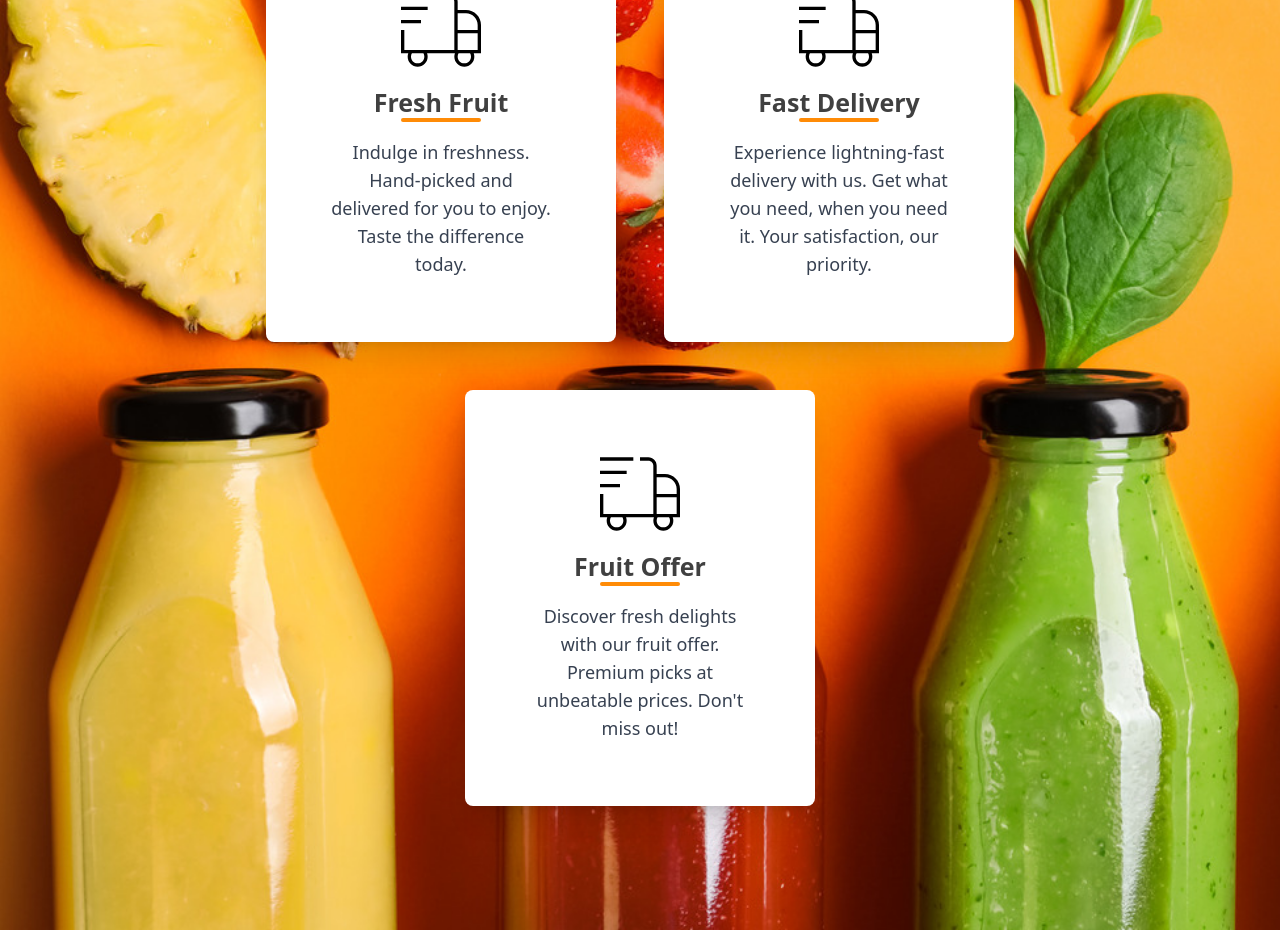
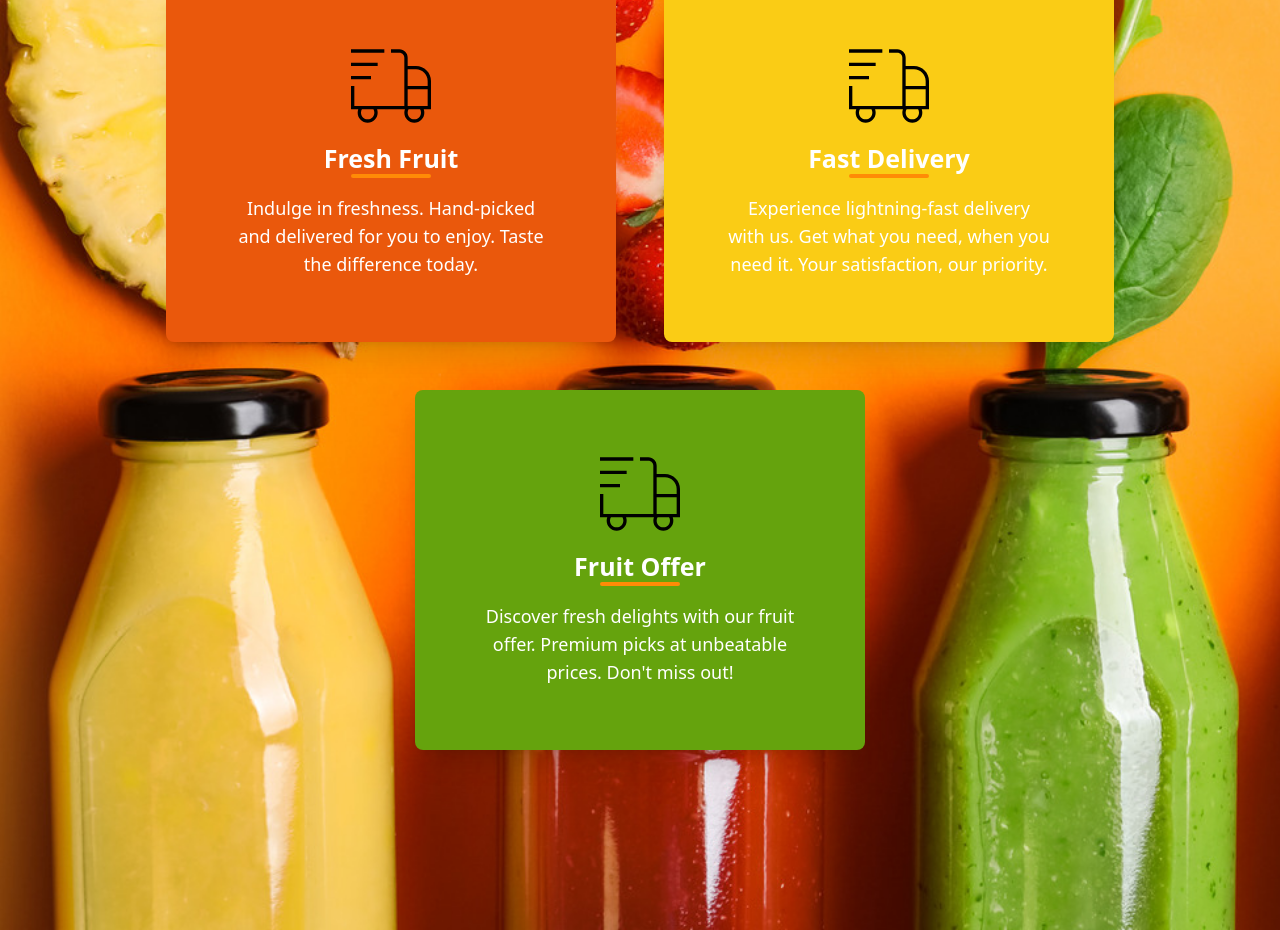
Before and after one commit to stgoshitha/GR-Fruits-Shop-Frontend-Repository, a React (Vite) app: page / in a window 1280 px wide. Shown: the part 1100-2030 px from the top of the page. Built offline with nearby package versions, Linux system fonts and the light colour scheme.

Commit message:
[UPDATE](feature-section) : change the colors and size of Feature Card

```diff
--- a/src/components/Features.jsx
+++ b/src/components/Features.jsx
@@ -14,37 +14,37 @@ const Features = () => {
         <div className="flex flex-col items-center justify-center gap-16 px-4 2xl:h-[600px] sm:h-[1000px]">
           <div className="flex flex-wrap gap-12 justify-center">
             {/* Feature Card */}
-            <div className="flex flex-col items-center justify-center gap-4 shadow-xl p-8 sm:p-10 md:p-12 lg:p-16 bg-white rounded-lg max-w-[350px] duration-700 transform hover:scale-110 hover:shadow-2xl">
+            <div className="flex flex-col items-center justify-center gap-4 shadow-xl p-8 sm:p-10 md:p-12 lg:p-16 bg-orange-600 text-white rounded-lg max-w-[450px] duration-700 transform hover:scale-110 hover:shadow-2xl hover:bg-white hover:text-gray-700 hover:border-4 hover:border-orange-600">
               <img src={shippingfast} alt="" className="h-16 w-16 sm:h-20 sm:w-20" />
               <div className="flex items-center justify-center flex-col">
                 <h5 className="text-xl md:text-2xl lg:text-[25px] font-bold">Fresh Fruit</h5>
                 <hr className="w-16 md:w-20 bg-secondary h-1 rounded-full border-none" />
               </div>
-              <p className="text-sm md:text-base lg:text-lg text-center text-gray-700">
+              <p className="text-sm md:text-base lg:text-lg text-center hover:text-gray-700">
                 Indulge in freshness. Hand-picked and delivered for you to enjoy. Taste the difference today.
               </p>
             </div>
 
             {/* Feature Card */}
-            <div className="flex flex-col items-center justify-center gap-4 shadow-xl p-8 sm:p-10 md:p-12 lg:p-16 bg-white rounded-lg max-w-[350px] duration-700 transform hover:scale-110 hover:shadow-2xl">
+            <div className="flex flex-col items-center justify-center gap-4 shadow-xl p-8 sm:p-10 md:p-12 lg:p-16 bg-yellow-400 text-white rounded-lg max-w-[450px] duration-700 transform hover:scale-110 hover:shadow-2xl hover:bg-white hover:text-gray-700 hover:border-4 hover:border-yellow-400">
               <img src={shippingfast} alt="" className="h-16 w-16 sm:h-20 sm:w-20" />
               <div className="flex items-center justify-center flex-col">
                 <h5 className="text-xl md:text-2xl lg:text-[25px] font-bold">Fast Delivery</h5>
                 <hr className="w-16 md:w-20 bg-secondary h-1 rounded-full border-none" />
               </div>
-              <p className="text-sm md:text-base lg:text-lg text-center text-gray-700">
+              <p className="text-sm md:text-base lg:text-lg text-center ">
                 Experience lightning-fast delivery with us. Get what you need, when you need it. Your satisfaction, our priority.
               </p>
             </div>
 
             {/* Feature Card */}
-            <div className="flex flex-col items-center justify-center gap-4 shadow-xl p-8 sm:p-10 md:p-12 lg:p-16 bg-white rounded-lg max-w-[350px] duration-700 transform hover:scale-110 hover:shadow-2xl">
+            <div className="flex flex-col items-center justify-center gap-4 shadow-xl p-8 sm:p-10 md:p-12 lg:p-16 bg-lime-600 text-white rounded-lg max-w-[450px] duration-700 transform hover:scale-110 hover:shadow-2xl hover:bg-white hover:text-gray-700 hover:border-4 hover:border-lime-600">
               <img src={shippingfast} alt="" className="h-16 w-16 sm:h-20 sm:w-20" />
               <div className="flex items-center justify-center flex-col">
                 <h5 className="text-xl md:text-2xl lg:text-[25px] font-bold">Fruit Offer</h5>
                 <hr className="w-16 md:w-20 bg-secondary h-1 rounded-full border-none" />
               </div>
-              <p className="text-sm md:text-base lg:text-lg text-center text-gray-700">
+              <p className="text-sm md:text-base lg:text-lg text-center">
                 Discover fresh delights with our fruit offer. Premium picks at unbeatable prices. Don't miss out!
               </p>
             </div>
```
